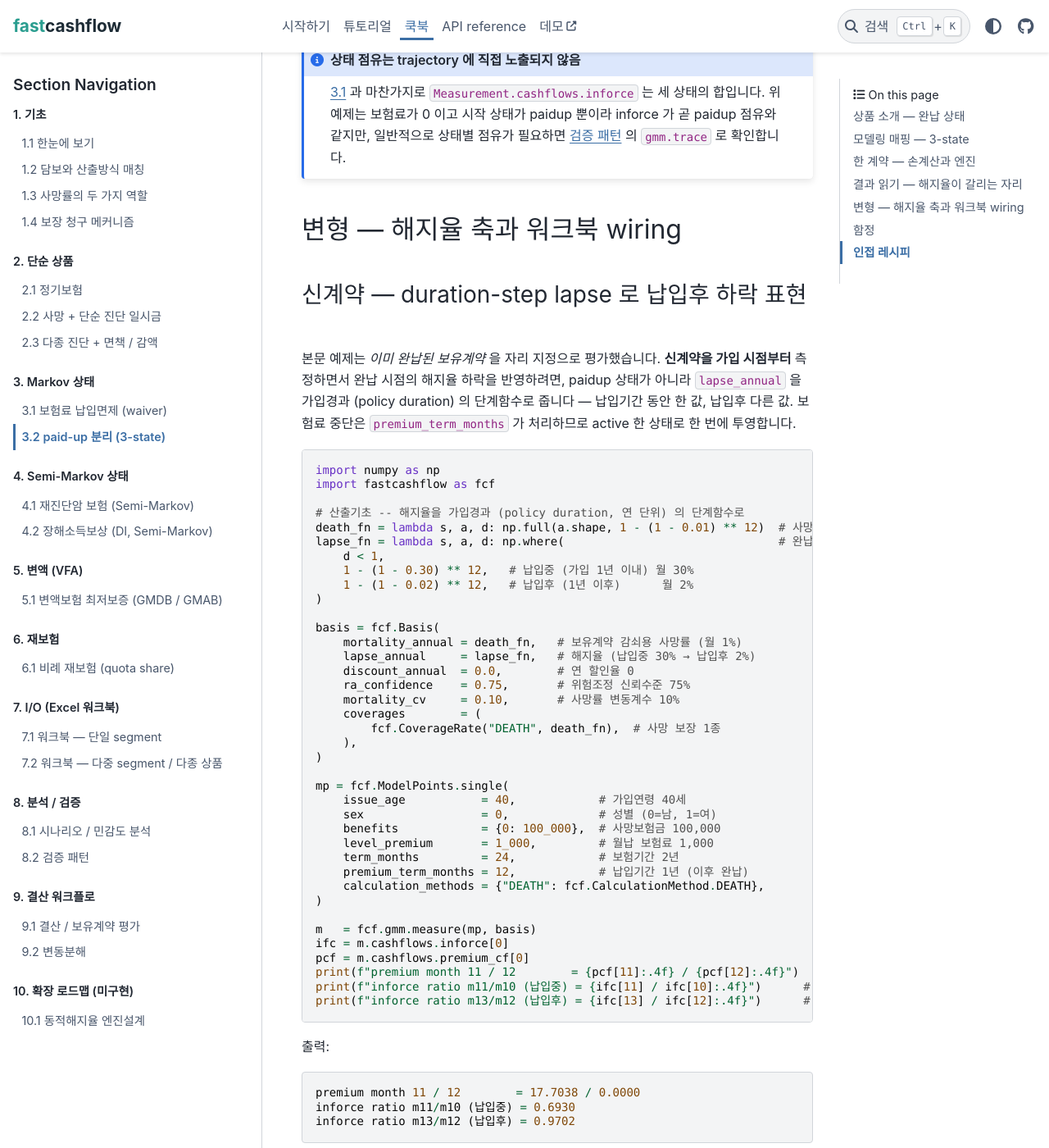
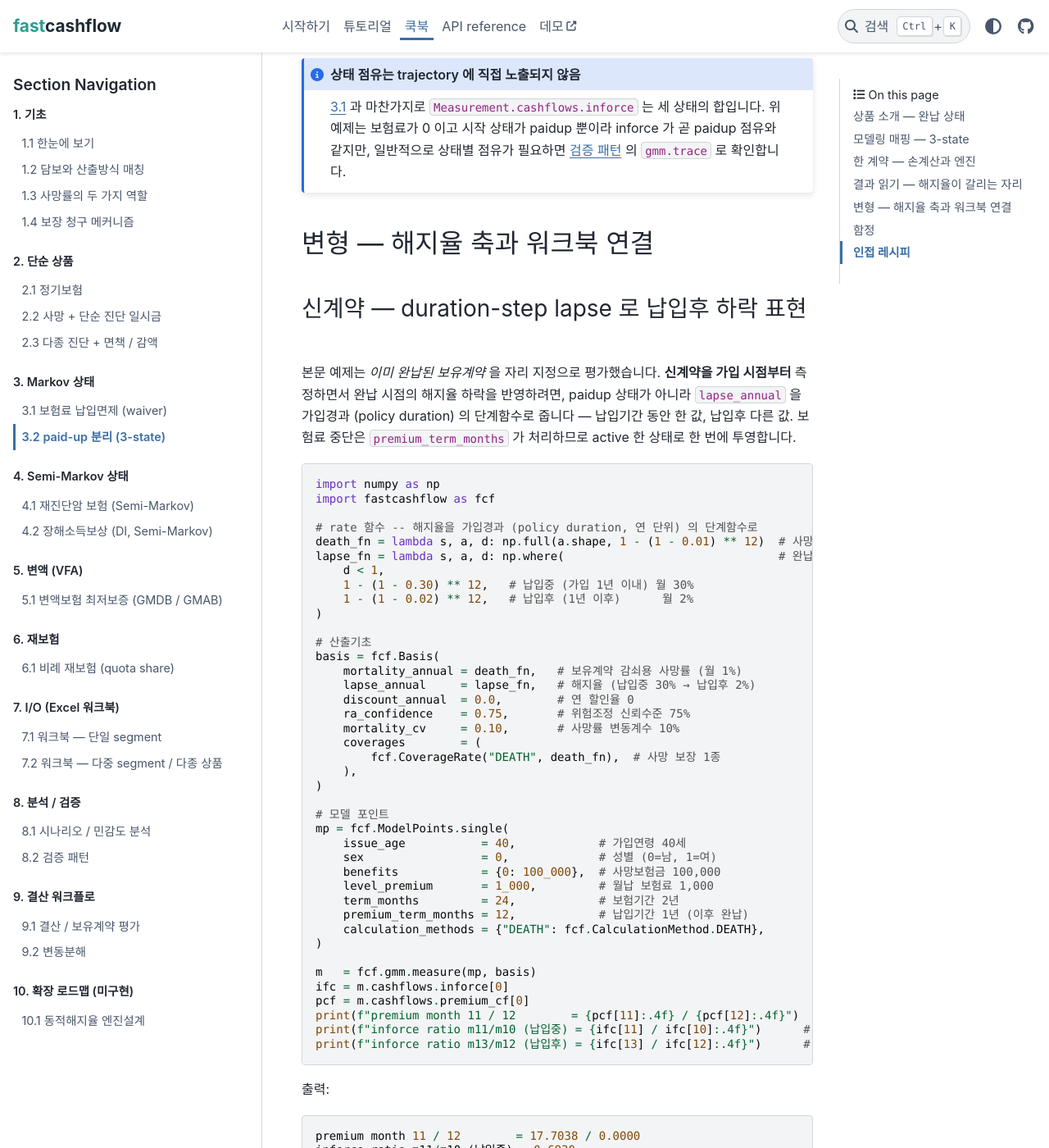
Before and after one commit to seokhoonj/fastcashflow, a Sphinx documentation site: the page built from docs/cookbook/markov/paid-up.md, in a window 1280 px wide and 1400 px high, scrolled down 5269 px. Shown: the whole window at 82% size. Built offline with Sphinx 7.4.7 and the PyData theme 0.15.4, drawn with Linux system fonts in a browser that asks for light colours; some of the changed text lies outside the part shown.

Commit message:
docs: wiring → 연결; paid-up code-block group labels
- replace the English "wiring" with 연결 in waiver / paid-up / reincidence
  (plainer Korean, matching the cookbook's preference).
- paid-up: move # 산출기초 onto the Basis(...) call (rate functions get
  # rate 함수), add # 모델 포인트 above ModelPoints — same group-label
  convention as term-life / 3.1 / 4.1 / 4.2.

````diff
--- a/docs/cookbook/markov/paid-up.md
+++ b/docs/cookbook/markov/paid-up.md
@@ -7,7 +7,7 @@
   유일한 실무 동기는 *납입후 해지율이 납입중과 달라지는 것*
 - 그 방향은 상품에 따라 갈린다 — **보장성** (환급금 없음) 은 완납 후
   해지율이 *낮아지고*, **저축성·고환급** 은 완납 시점에 해약이 *spike*
-- 3-state 모델 `STATE_MODELS["WAIVER_PAIDUP"]` 의 wiring 과
+- 3-state 모델 `STATE_MODELS["WAIVER_PAIDUP"]` 의 연결과
   `lapse_paidup_annual` 자리
 - paidup 상태는 **전이로 들어가지 않는다** — model point 를 paidup 으로
   *자리 지정 (seating)* 하는, 즉 "이미 완납된 보유계약을 결산 시점에
@@ -41,7 +41,7 @@
   안정되는 형태라, 평탄 상수가 아니라 경과 의존이 자연스럽습니다.
 
 이 챕터의 예제는 **보장성** (사망보험금만, 환급금 없음) 이라 완납 후
-해지율이 *낮아지는* 쪽을 씁니다. 저축성 spike 의 wiring 은 아래 **변형**
+해지율이 *낮아지는* 쪽을 씁니다. 저축성 spike 의 연결은 아래 **변형**
 절에서 다룹니다.
 
 엔진 관점에서 한 계약은 세 상태 중 하나에 있습니다:
@@ -138,12 +138,13 @@
 import fastcashflow as fcf
 from fastcashflow import STATE_MODELS, STATE_PAIDUP, STATE_ACTIVE
 
-# 산출기초 -- 모든 rate 는 (sex, issue_age, duration) 시그니처
+# rate 함수 -- 모든 rate 는 (sex, issue_age, duration) 시그니처
 death_fn        = lambda s, a, d: np.full(a.shape, 1 - (1 - 0.01) ** 12)  # 사망률 월 1%
 lapse_fn        = lambda s, a, d: np.full(d.shape, 1 - (1 - 0.10) ** 12)  # 납입중 해지 월 10%
 lapse_paidup_fn = lambda s, a, d: np.full(d.shape, 1 - (1 - 0.02) ** 12)  # 납입후 해지 월 2%
 waiver_fn       = lambda s, a, d: np.full(a.shape, 0.0)                   # 납입면제 없음
 
+# 산출기초
 basis = fcf.Basis(
     mortality_annual        = death_fn,                       # 보유계약 감쇠용 사망률 (월 1%)
     lapse_annual            = lapse_fn,                       # active 해지율 (납입중 월 10%)
@@ -244,7 +245,7 @@
 [검증 패턴](../workflow/validation) 의 `gmm.trace` 로 확인합니다.
 ```
 
-## 변형 — 해지율 축과 워크북 wiring
+## 변형 — 해지율 축과 워크북 연결
 
 ### 신계약 — duration-step lapse 로 납입후 하락 표현
 
@@ -258,7 +259,7 @@
 import numpy as np
 import fastcashflow as fcf
 
-# 산출기초 -- 해지율을 가입경과 (policy duration, 연 단위) 의 단계함수로
+# rate 함수 -- 해지율을 가입경과 (policy duration, 연 단위) 의 단계함수로
 death_fn = lambda s, a, d: np.full(a.shape, 1 - (1 - 0.01) ** 12)  # 사망률 월 1%
 lapse_fn = lambda s, a, d: np.where(                               # 완납 시점에 해지율 하락
     d < 1,
@@ -277,6 +279,7 @@
     ),
 )
 
+# 모델 포인트
 mp = fcf.ModelPoints.single(
     issue_age           = 40,            # 가입연령 40세
     sex                 = 0,             # 성별 (0=남, 1=여)
````
Also changed, not shown: other parts of docs/cookbook/markov/paid-up.md (+1 -0 lines), docs/cookbook/markov/waiver.md (+2 -2 lines), docs/cookbook/semi-markov/reincidence.md (+1 -1 lines).
